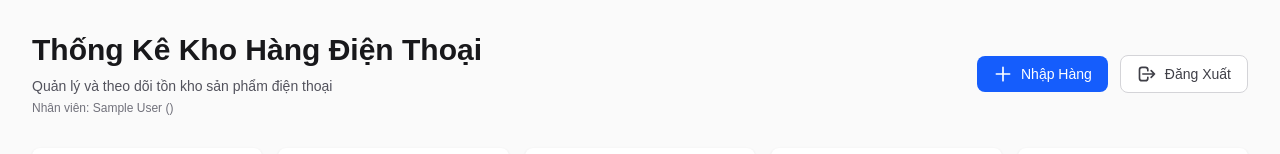
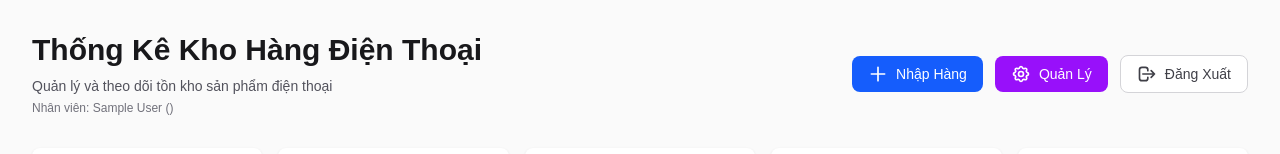
Before and after one commit to starfaker0216/warehouse-management, a Next.js app: page / in a window 1280 px wide. Shown: the top 154 px of the page. Built offline with nearby package versions, Linux system fonts and the light colour scheme; no server answers; the database is empty; sample sign-in values are in the browser's storage.

Commit message:
role management for user

```diff
--- a/app/page.tsx
+++ b/app/page.tsx
@@ -2,6 +2,7 @@
 
 import { useState, useEffect } from "react";
 import { useRouter } from "next/navigation";
+import Link from "next/link";
 import { getPhones, Phone } from "../lib/phoneService";
 import ImportForm from "../components/ImportForm";
 import { useAuth } from "../contexts/AuthContext";
@@ -179,7 +180,7 @@ export default function Home() {
           <div>
             <h1 className="text-3xl font-bold text-zinc-900 dark:text-zinc-50">
               Thống Kê Kho Hàng Điện Thoại
-            </h1>
+          </h1>
             <p className="mt-2 text-sm text-zinc-600 dark:text-zinc-400">
               Quản lý và theo dõi tồn kho sản phẩm điện thoại
             </p>
@@ -209,6 +210,33 @@ export default function Home() {
               </svg>
               Nhập Hàng
             </button>
+            {employee?.role === "admin" && (
+              <Link
+                href="/admin/create-account"
+                className="flex items-center gap-2 rounded-lg bg-purple-600 px-4 py-2 text-sm font-medium text-white transition-colors hover:bg-purple-700 focus:outline-none focus:ring-2 focus:ring-purple-500 focus:ring-offset-2 dark:focus:ring-offset-zinc-900"
+              >
+                <svg
+                  className="h-5 w-5"
+                  fill="none"
+                  viewBox="0 0 24 24"
+                  stroke="currentColor"
+                >
+                  <path
+                    strokeLinecap="round"
+                    strokeLinejoin="round"
+                    strokeWidth={2}
+                    d="M10.325 4.317c.426-1.756 2.924-1.756 3.35 0a1.724 1.724 0 002.573 1.066c1.543-.94 3.31.826 2.37 2.37a1.724 1.724 0 001.065 2.572c1.756.426 1.756 2.924 0 3.35a1.724 1.724 0 00-1.066 2.573c.94 1.543-.826 3.31-2.37 2.37a1.724 1.724 0 00-2.572 1.065c-.426 1.756-2.924 1.756-3.35 0a1.724 1.724 0 00-2.573-1.066c-1.543.94-3.31-.826-2.37-2.37a1.724 1.724 0 00-1.065-2.572c-1.756-.426-1.756-2.924 0-3.35a1.724 1.724 0 001.066-2.573c-.94-1.543.826-3.31 2.37-2.37.996.608 2.296.07 2.572-1.065z"
+                  />
+                  <path
+                    strokeLinecap="round"
+                    strokeLinejoin="round"
+                    strokeWidth={2}
+                    d="M15 12a3 3 0 11-6 0 3 3 0 016 0z"
+                  />
+                </svg>
+                Quản Lý
+              </Link>
+            )}
             <button
               onClick={logout}
               className="flex items-center gap-2 rounded-lg border border-zinc-300 bg-white px-4 py-2 text-sm font-medium text-zinc-700 transition-colors hover:bg-zinc-50 dark:border-zinc-700 dark:bg-zinc-800 dark:text-zinc-300 dark:hover:bg-zinc-700"
--- a/contexts/AuthContext.tsx
+++ b/contexts/AuthContext.tsx
@@ -1,7 +1,13 @@
 "use client";
 
-import { createContext, useContext, useState, useEffect, ReactNode } from "react";
-import { Employee, login as loginService, getAuthFromStorage, saveAuthToStorage, removeAuthFromStorage } from "../lib/authService";
+import { createContext, useContext, useState, ReactNode } from "react";
+import {
+  Employee,
+  login as loginService,
+  getAuthFromStorage,
+  saveAuthToStorage,
+  removeAuthFromStorage
+} from "../lib/authService";
 
 interface AuthContextType {
   employee: Employee | null;
@@ -14,19 +20,19 @@ interface AuthContextType {
 const AuthContext = createContext<AuthContextType | undefined>(undefined);
 
 export function AuthProvider({ children }: { children: ReactNode }) {
-  const [employee, setEmployee] = useState<Employee | null>(null);
-  const [loading, setLoading] = useState(true);
+  const [employee, setEmployee] = useState<Employee | null>(() => {
+    // Initialize from localStorage
+    if (typeof window !== "undefined") {
+      return getAuthFromStorage();
+    }
+    return null;
+  });
+  const [loading] = useState(false);
 
-  useEffect(() => {
-    // Check if user is already logged in
-    const savedAuth = getAuthFromStorage();
-    if (savedAuth) {
-      setEmployee(savedAuth);
-    }
-    setLoading(false);
-  }, []);
-
-  const login = async (employeeCode: string, password: string): Promise<boolean> => {
+  const login = async (
+    employeeCode: string,
+    password: string
+  ): Promise<boolean> => {
     try {
       const employeeData = await loginService(employeeCode, password);
       if (employeeData) {
@@ -35,8 +41,7 @@ export function AuthProvider({ children }: { children: ReactNode }) {
         return true;
       }
       return false;
-    } catch (error) {
-      console.error("Login error:", error);
+    } catch {
       return false;
     }
   };
@@ -53,7 +58,7 @@ export function AuthProvider({ children }: { children: ReactNode }) {
         loading,
         login,
         logout,
-        isAuthenticated: !!employee,
+        isAuthenticated: !!employee
       }}
     >
       {children}
--- a/lib/authService.ts
+++ b/lib/authService.ts
@@ -28,6 +28,7 @@ const hashPassword = (password: string): string => {
 };
 
 // Login with employee code and password
+// Simple verification from Firestore - no tokens needed
 export const login = async (
   employeeCode: string,
   password: string
@@ -133,7 +134,6 @@ export const createEmployee = async (
     const docRef = await addDoc(employeesRef, newEmployee);
     return docRef.id;
   } catch (error) {
-    console.error("Error creating employee:", error);
     // Re-throw with more context
     if (error instanceof Error) {
       // Check for specific Firebase errors
```
Also changed, not shown: 1 other file (tests, documents, lock files or other folders).
